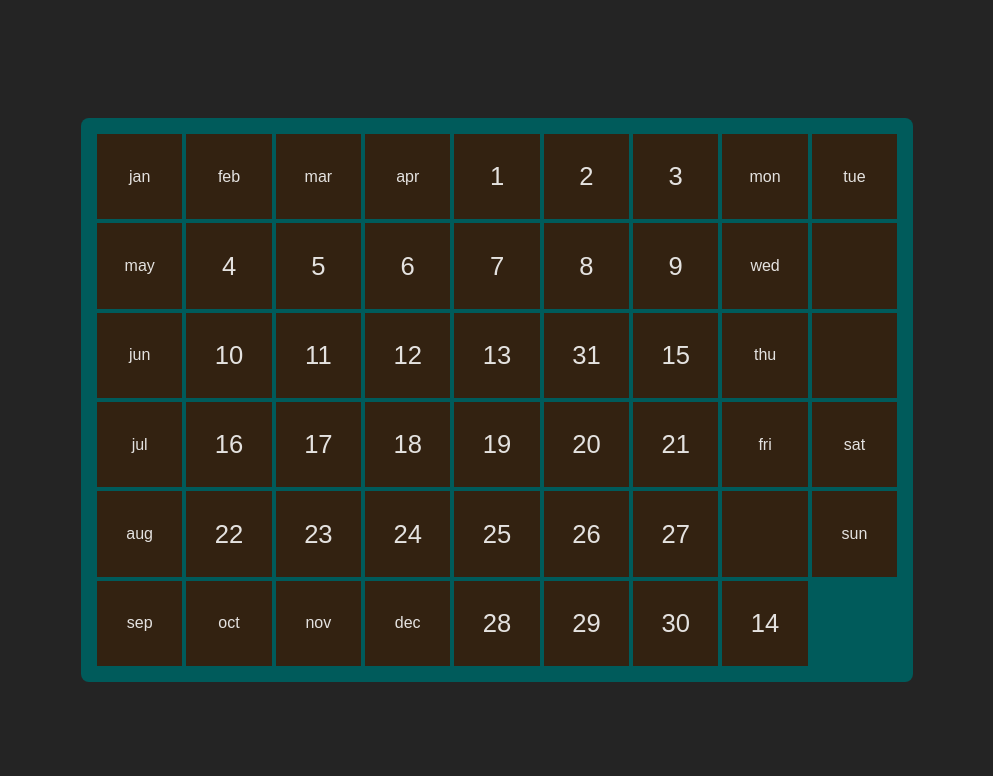
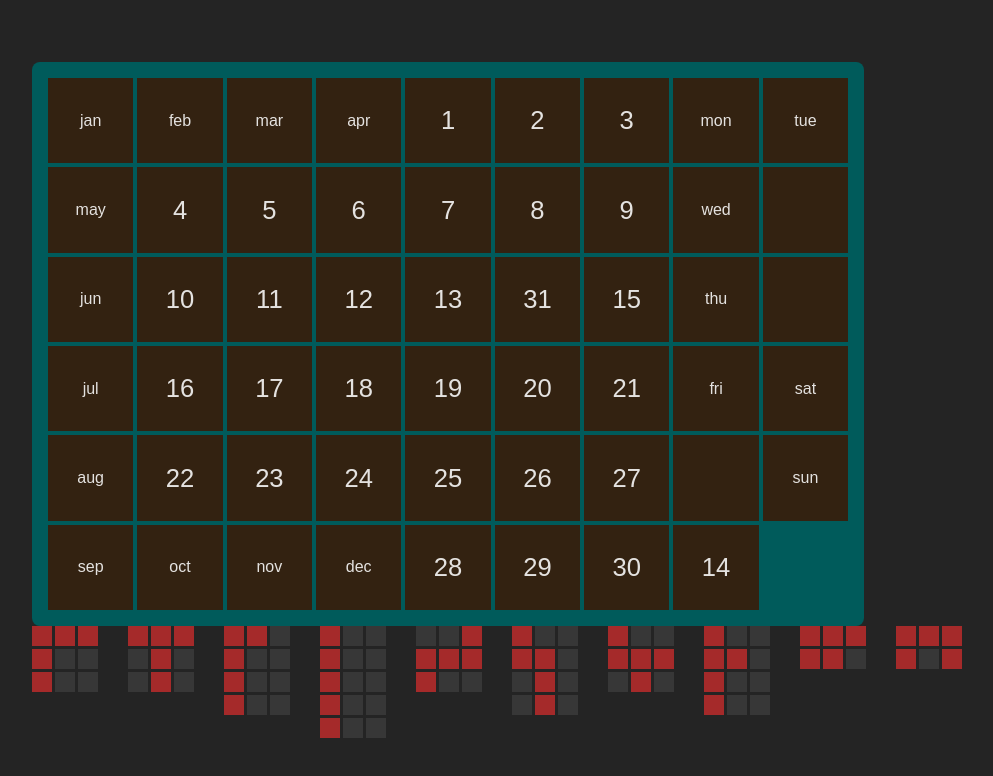
Before and after one commit to json-bell/calendar-puzzle, a React (Vite) app: page / in a window 1280 px wide. Shown: the top 776 px of the page, without its empty margins (143-1136 px from the left). Built offline with nearby package versions, Linux system fonts and the light colour scheme.

Commit message:
adds puzzle pieces

```diff
--- a/src/components/Game/PanelBoard/PanelBoard.tsx
+++ b/src/components/Game/PanelBoard/PanelBoard.tsx
@@ -2,9 +2,12 @@ import React from "react";
 import styles from "./PanelBoard.module.css";
 import boardPanels from "../../../puzzle/boardPanels";
 import BoardPanel from "../PanelTile/BoardPanel";
+import puzzlePieces from "../../../puzzle/puzzlePieces";
+import PuzzlePiece from "../PuzzlePiece/PuzzlePiece";
 
 const PanelBoard: React.FC = () => {
   return (
+    <>
       <div className={styles.boardWrapper}>
         <div className={styles.boardGrid}>
           {boardPanels.map((panelRow) =>
@@ -14,6 +17,12 @@ const PanelBoard: React.FC = () => {
           )}
         </div>
       </div>
+      <div style={{ display: "flex", gap: "30px", flexWrap: "wrap" }}>
+        {puzzlePieces.map((piece) => (
+          <PuzzlePiece piece={piece} />
+        ))}
+      </div>
+    </>
   );
 };
 
--- a/src/components/Game/PuzzlePiece/PuzzlePiece.module.css
+++ b/src/components/Game/PuzzlePiece/PuzzlePiece.module.css
@@ -0,0 +1,21 @@
+.puzzlePiece {
+  display: flex;
+  flex-direction: column;
+  gap: 3px;
+}
+
+.pieceRow {
+  display: flex;
+  flex-direction: row;
+  gap: 3px;
+}
+.square {
+  width: 20px;
+  height: 20px;
+  opacity: 0.2;
+  background-color: grey;
+}
+.presentSquare {
+  background-color: brown;
+  opacity: 1;
+}
--- a/src/components/Game/PuzzlePiece/PuzzlePiece.tsx
+++ b/src/components/Game/PuzzlePiece/PuzzlePiece.tsx
@@ -1,12 +1,29 @@
 import React from "react";
-// import styles from "./PuzzlePiece.module.css";
+import { PuzzlePieceType } from "../../../puzzle/puzzlePieces/getPuzzlePieces";
+import styles from "./PuzzlePiece.module.css";
+import joinStyles from "../../../utils/concatStyles/concatStyles";
 
 export interface PuzzlePieceProps {
-  _: never;
+  piece: PuzzlePieceType;
 }
 
-const PuzzlePiece: React.FC<PuzzlePieceProps> = () => {
-  return <></>;
+const PuzzlePiece: React.FC<PuzzlePieceProps> = ({ piece }) => {
+  return (
+    <div className={styles.puzzlePiece}>
+      {piece.shape.map((row) => (
+        <div className={styles.pieceRow}>
+          {row.map((isSquare) => (
+            <div
+              className={joinStyles(
+                styles.square,
+                isSquare && styles.presentSquare
+              )}
+            />
+          ))}
+        </div>
+      ))}
+    </div>
+  );
 };
 
 export default PuzzlePiece;
```
Lines whose indentation alone changed are shown as unchanged.
